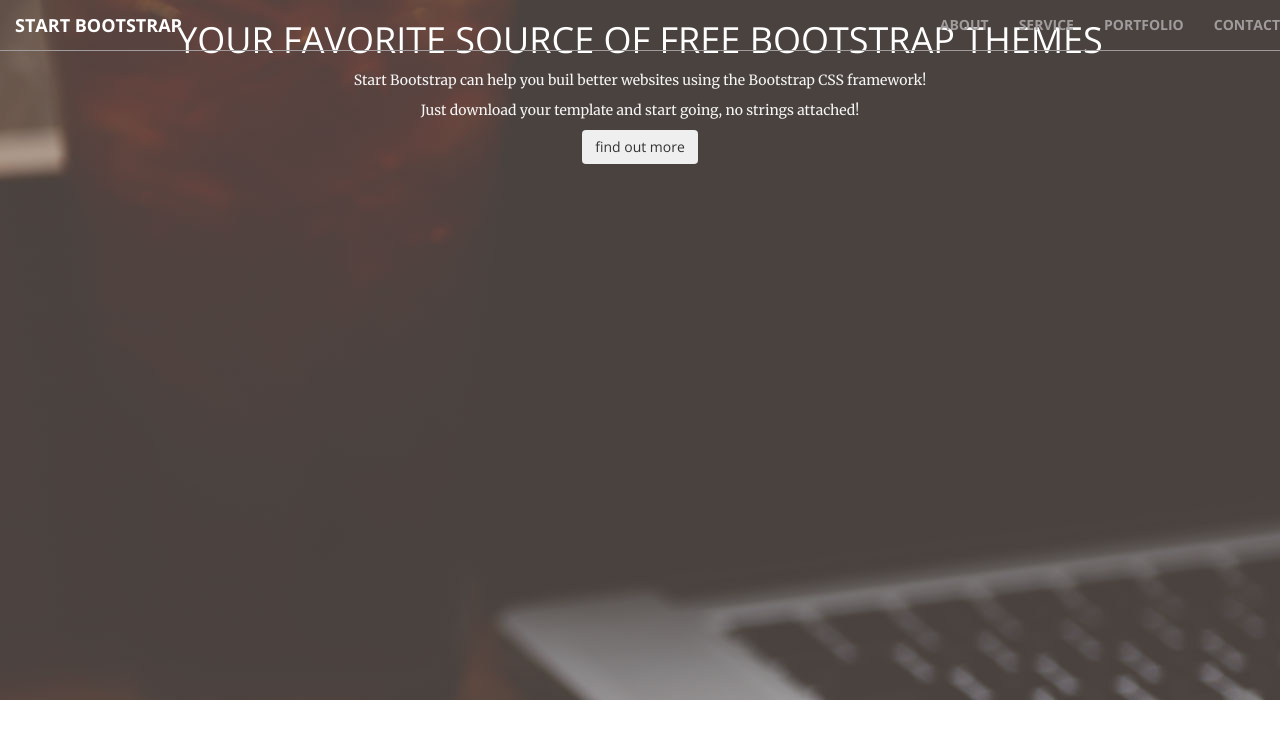
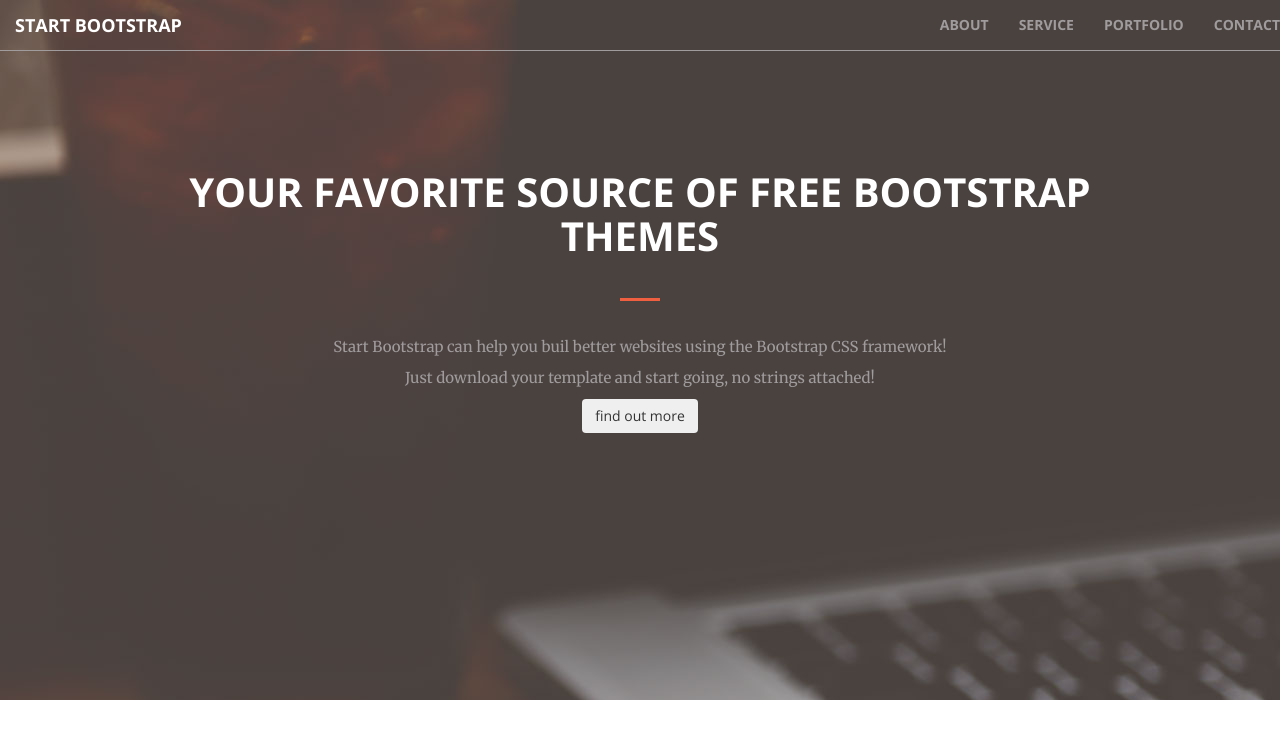
Before and after one commit to solenehuault/Challenge_4, a plain HTML site: page index.html in a window 1280 px wide. Drawn offline with nearby package versions, Linux system fonts and the light colour scheme.

Commit message:
css - style the header

```diff
--- a/css/style.css
+++ b/css/style.css
@@ -41,13 +41,25 @@ body {
 	height: 700px;
 	width: 100%;
 	text-align: center;
+	padding: 150px 150px 0 150px;
 }
 
 .header h1 {
 	color: #fff;
 	text-transform: uppercase;
+	font-size: 40px;
+	font-weight: bold;
 }
 
 .header p {
-	color: whitesmoke;
+	color: #A09C9D;
+	font-size: 15px;
 }
+
+.header .separator {
+	height: 3px;
+	width: 40px;
+	background-color: #f05f40;
+	display:inline-block;
+	margin: 30px 0 30px 0;
+}
```
